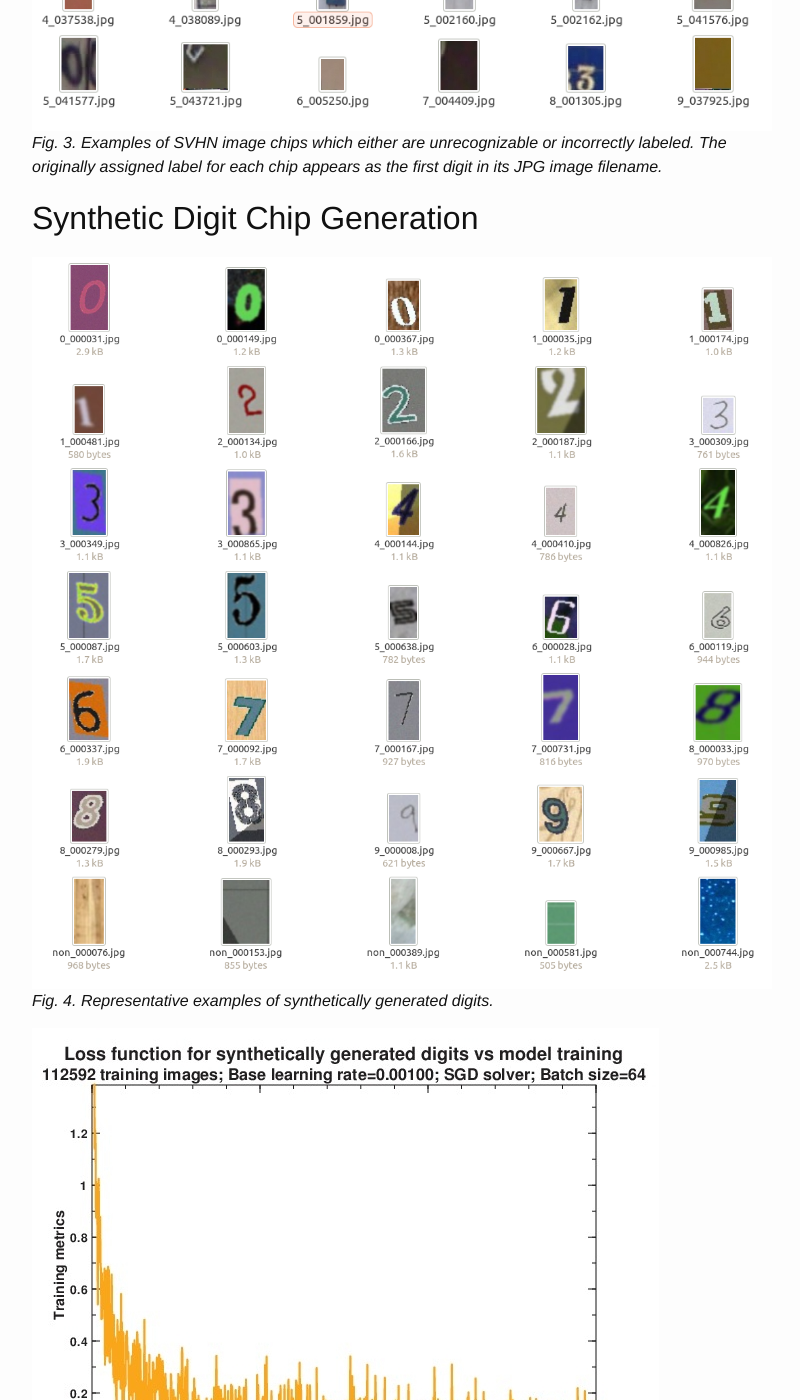
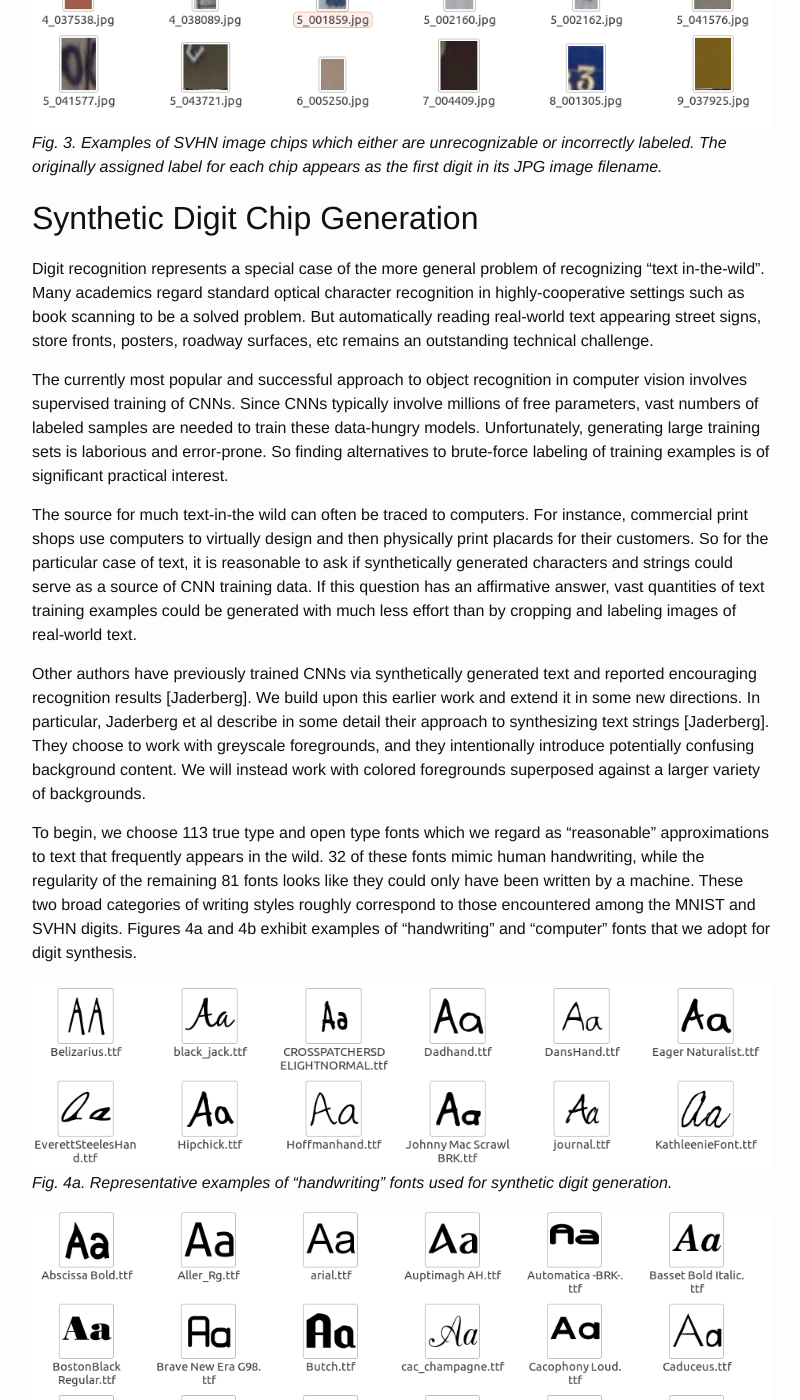
Before and after one commit to PeterCho/blog, a Jekyll site: the page built from _posts/2016-02-21-cvml.markdown, in a window 1280 px wide and 1400 px high, scrolled down 2018 px. Shown: the whole window, without its empty margins (238-1038 px from the left). Built offline with Jekyll 4.4.1, drawn with Linux system fonts in a browser that asks for light colours; some of the changed text lies outside the part shown.

Commit message:
Added computer_fonts.png and handwriting_fonts.png images

```diff
--- a/_posts/2016-02-21-cvml.markdown
+++ b/_posts/2016-02-21-cvml.markdown
@@ -50,24 +50,85 @@ SVHN chips in our digit classification experiments.
 incorrectly labeled.  The originally assigned label for each chip appears
 as the first digit in its JPG image filename.*
 
-
 ## Synthetic Digit Chip Generation
 
+Digit recognition represents a special case of the more general problem of
+recognizing "text in-the-wild".  Many academics regard standard optical
+character recognition in highly-cooperative settings such as book scanning
+to be a solved problem.  But automatically reading real-world text
+appearing street signs, store fronts, posters, roadway surfaces, etc
+remains an outstanding technical challenge.
+
+The currently most popular and successful approach to object recognition in
+computer vision involves supervised training of CNNs.  Since CNNs typically
+involve millions of free parameters, vast numbers of labeled samples are
+needed to train these data-hungry models.  Unfortunately, generating large
+training sets is laborious and error-prone.  So finding alternatives to
+brute-force labeling of training examples is of significant practical
+interest.
+
+The source for much text-in-the wild can often be traced to computers.  For
+instance, commercial print shops use computers to virtually design and then
+physically print placards for their customers.  So for the particular case
+of text, it is reasonable to ask if synthetically generated characters and
+strings could serve as a source of CNN training data.  If this question has
+an affirmative answer, vast quantities of text training examples could be
+generated with much less effort than by cropping and labeling images of
+real-world text.
+
+Other authors have previously trained CNNs via synthetically generated text
+and reported encouraging recognition results [Jaderberg].  We build upon
+this earlier work and extend it in some new directions.  In particular,
+Jaderberg et al describe in some detail their approach to synthesizing text
+strings [Jaderberg].  They choose to work with greyscale foregrounds, and
+they intentionally introduce potentially confusing background content.  We
+will instead work with colored foregrounds superposed against a larger
+variety of backgrounds.
+
+To begin, we choose 113 true type and open type fonts which we regard as
+"reasonable" approximations to text that frequently appears in the wild.
+32 of these fonts mimic human handwriting, while the regularity of the
+remaining 81 fonts looks like they could only have been written by a
+machine.  These two broad categories of writing styles roughly correspond
+to those encountered among the MNIST and SVHN digits.  Figures 4a and 4b
+exhibit examples of "handwriting" and "computer" fonts that we adopt for
+digit synthesis.
+
+![Digits]({{ site.url }}/blog/images/digit_recog/handwriting_fonts.png)
+*Fig. 4a.  Representative examples of "handwriting" fonts used for synthetic
+digit generation.*
+
+![Digits]({{ site.url }}/blog/images/digit_recog/computer_fonts.png)
+*Fig. 4b.  Representative examples of "computer" fonts used for synthetic
+digit generation.*
+
+Looping over a large set of digit characters, we next select an image
+chip's width and aspect ratio according to exponential and gaussian
+distributions. The chip's background is either extracted from 375 internet
+images of different textures (e.g. brick, concrete, glass, marble, metal,
+stone, stucco, wood, etc), or it is set to a random color with possible
+vertical and/or horizontal lines.  We next pick text and stroke colors
+quasi-randomly.  The foregorund colors are forced to be acceptable with the
+previously-selected background color according to a pre-trained SVM
+decision rule.  The text character is then synthesized against black or
+white backgrounds.
+
+
 ![Digits]({{ site.url }}/blog/images/digit_recog/synthesized_digits.png)
-*Fig. 4.  Representative examples of synthetically generated digits.*
+*Fig. 5.  Representative examples of synthetically generated digits.*
 
 ![Digits]({{ site.url }}/blog/images/digit_recog/training_performance.jpg)
-*Fig. 5a.  Loss function for synthetically generated digits.*
+*Fig. 6a.  Loss function for synthetically generated digits.*
 
 ![Digits]({{ site.url}}/blog/images/digit_recog/validation_performance.jpg)
-*Fig. 5b.  Validation accuracy for synthetically generated digits.*
+*Fig. 6b.  Validation accuracy for synthetically generated digits.*
 
 ![Digits]({{ site.url}}/blog/images/digit_recog/correctly_classified_svhn.png)
-*Fig. 6a.  Representative examples of correctly-classified SVHN digits.*
+*Fig. 7a.  Representative examples of correctly-classified SVHN digits.*
 
 ![Digits]({{ site.url}}/blog/images/digit_recog/incorrectly_classified_svhn.png)
 
-*Fig. 6b.  Representative examples of incorrectly-classified SVHN digits.
+*Fig. 7b.  Representative examples of incorrectly-classified SVHN digits.
 The output label for each chip appears as the last digit in its JPG image
 filename.*
 
@@ -118,7 +179,7 @@ http://rodrigob.github.io/are_we_there_yet/build/classification_datasets_results
 3.  See http://ufldl.stanford.edu/housenumbers/ .
 
 4.  Y. Netzer, T. Wang, A. Coates, A. Bissacco, B. Wu and A. Y. Ng,
-*Reading Digits in Natural Images with Unsupervised Feature Learning*, NIPS
+*Reading digits in natural images with unsupervised feature learning*, NIPS
 Workshop on Deep Learning and Unsupervised Feature Learning, (2011).
 
 5.  M. Jaderberg, K. Simonyan, A. Vedaldi and A. Zisserman, *Synthetic data
@@ -126,4 +187,7 @@ and artificial neural networks for natiural scene text recognition*, arXiv
 1406.2227v4 (2014).
 
 6.  K. Simonyan and A. Zisserman, *Very Deep Convolutional Networks for
-Large-Scale Image Recognition*, arXiv 1409.1556, 2015.
+Large-Scale Image Recognition*, arXiv 1409.1556, (2015).
+
+7.  T. G. Dietterich, *Ensemble methods in machine learning,* In Multiple
+classifier systems, pages 1–15. Springer, (2000).
```
Also changed, not shown: other parts of _posts/2016-02-21-cvml.markdown (+2 -2 lines), images/digit_recog/computer_fonts.png (added), images/digit_recog/handwriting_fonts.png (added).
